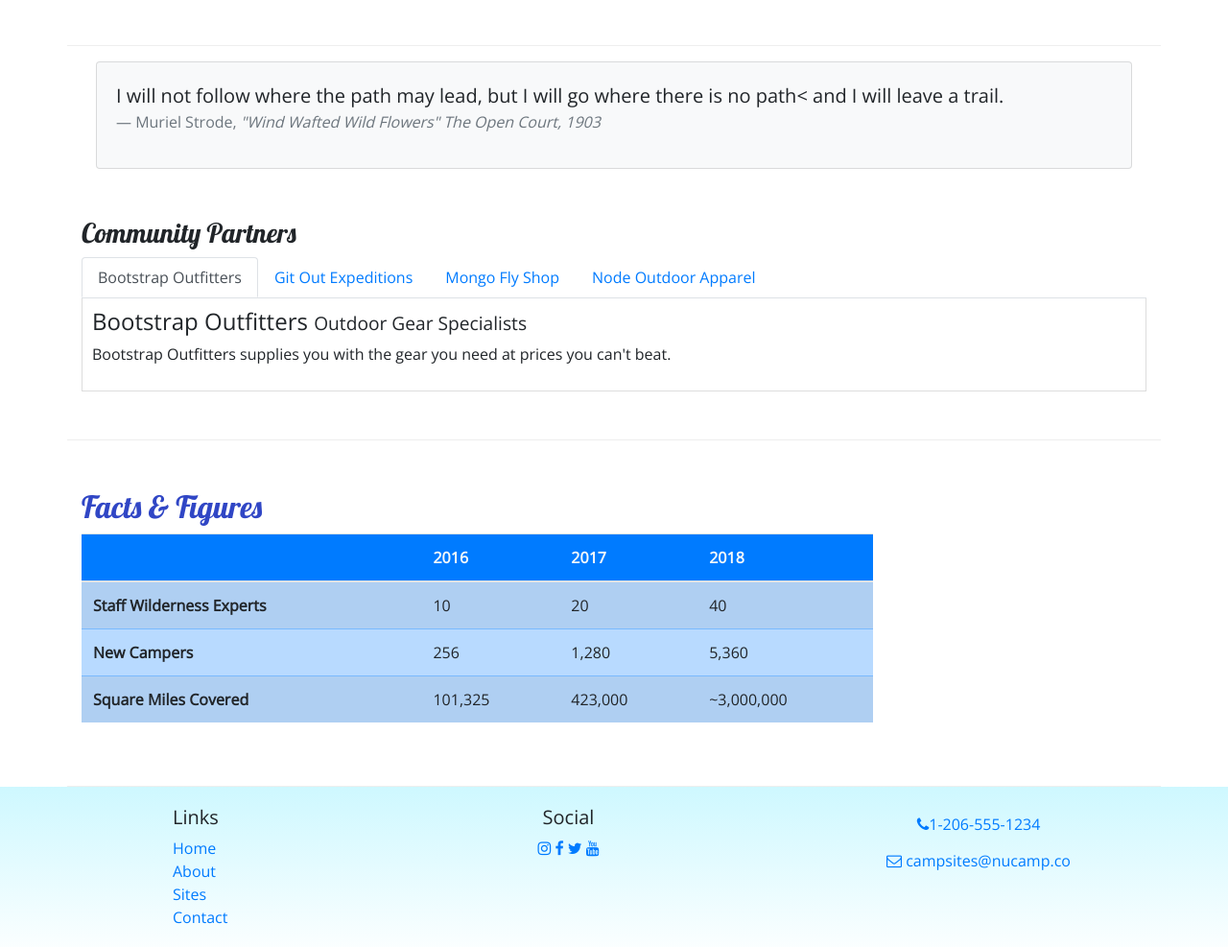
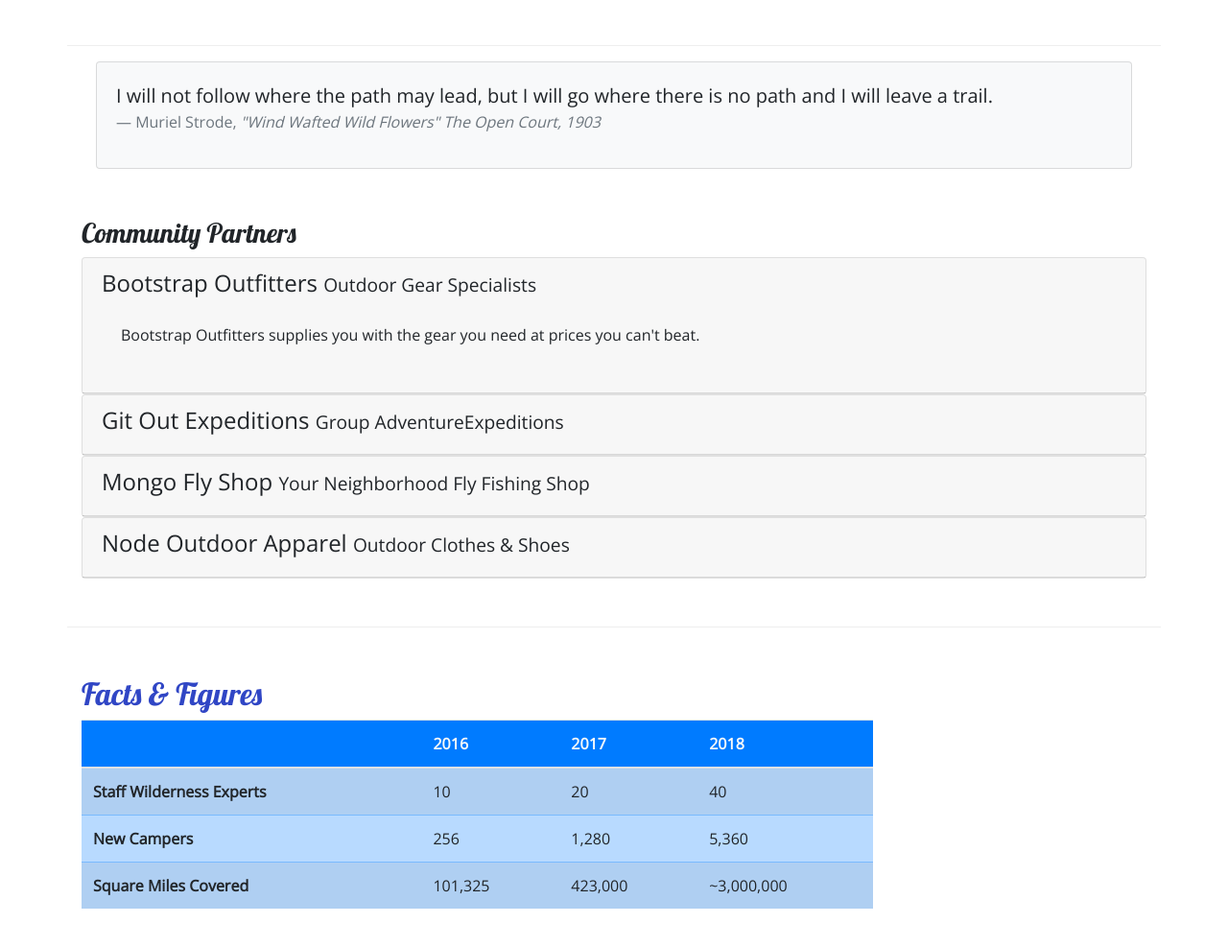
Before and after one commit to PaulyDigital22/nucampsite, a website: page aboutus.html in a window 1280 px wide. Shown: the part 634-1621 px from the top of the page at 96% size. Drawn offline with nearby package versions, Linux system fonts and the light colour scheme.

Commit message:
Accordion

```diff
--- a/aboutus.html
+++ b/aboutus.html
@@ -41,9 +41,10 @@
                     </li>
                     <li class="nav-item active"><a class="nav-link" href="#"><i class="fa fa-info fa-lg"></i> About</a>
                     </li>
-                    <li class="nav-item"><a class="nav-link" href="#"><i class="fa fa-list fa-lg"></i> Sites</a></li>
-                    <li class="nav-item"><a class="nav-link" href="contactus.html"><i
-                                class="fa fa-address-card fa-lg"></i>Contact</a></li>
+                    <li class="nav-item"><a class="nav-link" href="#"><i class="fa fa-list fa-lg"></i> Sites</a>
+                    </li>
+                    <li class="nav-item"><a class="nav-link" href="contactus.html"><i class="fa fa-address-card fa-lg"></i>Contact</a>
+                    </li>
                 </ul>
             </div>
         </div>
@@ -91,8 +92,7 @@
         <div class="col">
             <div class="card bg-light mt-3">
                 <blockquote class="blockquote card-body">
-                    <p class="mb-0">I will not follow where the path may lead, but I will go where there is no path< and
-                            I will leave a trail.</p>
+                    <p class="mb-0">I will not follow where the path may lead, but I will go where there is no path and I will leave a trail.</p>
                     <footer class="blockquote-footer">Muriel Strode,
                         <cite title="Source Title">"Wind Wafted Wild Flowers" The Open Court, 1903</cite>
                     </footer>
@@ -104,33 +104,52 @@
         <div class="row row-content">
             <div class="col">
                 <h3>Community Partners</h3>
-                <ul class="nav nav-tabs">
-                    <li class="nav-items"><a class="nav-link active" href="#bootstrap" role="tab"
-                            data-toggle="tab">Bootstrap Outfitters</li></a>
-                    <li class="nav-items"><a class="nav-link" href="#git" role="tab" data-toggle="tab">Git Out
-                            Expeditions</li></a>
-                    <li class="nav-items"><a class="nav-link" href="#mongo" role="tab" data-toggle="tab">Mongo Fly Shop
-                    </li></a>
-                    <li class="nav-items"><a class="nav-link" href="#node" role="tab" data-toggle="tab">Node Outdoor
-                            Apparel</li></a>
-                </ul>
-                <div class="tab-content">
-                    <div role="tabpanel" class="tab-pane fade show active" id="bootstrap">
-                        <h4>Bootstrap Outfitters <small>Outdoor Gear Specialists</small></h4>
-                        <p class="d-none d-sm-block">Bootstrap Outfitters supplies you with the gear you need at prices
-                            you can't beat.</p>
+                <div id="accordion">
+                    <div class="card">
+                        <div role="tab" class="card-header">
+                            <h4>
+                                <a data-toggle="collapse" data-target="#bootstrap">Bootstrap Outfitters <small>Outdoor Gear Specialists</small></a>
+                            </h4>
+                            <div class="collapse show" id="bootstrap" data-parent="#accordion">
+                                <div class="card-body">
+                                    <p class="d-none d-sm-block">Bootstrap Outfitters supplies you with the gear you need at prices you can't beat.</p>
                                 </div>
-                    <div role="tabpanel" class="tab-pane fade" id="git">
-                        <h4>Git Out Expeditions <small>Group Adventure Expeditions</small></h4>
+                            </div>
+                        </div>
+                    </div>
+                    <div class="card">
+                        <div role="tab" class="card-header">
+                            <h4>
+                                <a class="collapsed" data-toggle="collapse" data-target="#git">Git Out Expeditions <small>Group AdventureExpeditions</small></a>
+                            </h4>
+                            <div class="collapse" id="git" data-parent="#accordion">
+                                <div class="card-body">
                                     <p class="d-none d-sm-block">Join Git Out Expeditions to explore new horizons with a group of other adventurers!</p>
                                 </div>
-                    <div role="tabpanel" class="tab-pane fade" id="mongo">
-                        <h4>Mongo Fly Shop <small>Your Neighborhood Fly Fishing Shop</small></h4>
+                            </div>
+                        </div>
+                    </div>
+                    <div class="card">
+                        <div role="tab" class="card-header">
+                            <h4><a class="collapsed" data-toggle="collapse" data-target="#mongo">Mongo Fly Shop <small>Your Neighborhood Fly Fishing Shop</small></a>
+                            </h4>
+                            <div class="collapse" id="mongo" data-parent="#accordion">
+                                <div class="card-body">
                                     <p class="d-none d-sm-block">Need a new fishing pole, a tacklebox, or flies of all kinds? Stop by Mongo Fly Shop.</p>
                                 </div>
-                    <div role="tabpanel" class="tab-pane fade" id="node">
-                        <h4>Node Outdoor Apparel <small>Outdoor Clothes & Shoes</small></h4>
+                            </div>
+                        </div>
+                    </div>
+                    <div class="card">
+                        <div role="tab" class="card-header">
+                            <h4><a class="collapsed" data-toggle="collapse" data-target="#node">Node Outdoor Apparel <small>Outdoor Clothes & Shoes</small></a>
+                            </h4>
+                            <div class="collapse" id="node" data-parent="#accordion">
+                                <div class="card-body">
                                     <p class="d-none d-sm-block">From polar fleeces to swimsuits, hiking boots to waders, a visit to Node will be sure to get you covered.</p>
+                                </div>
+                            </div>
+                        </div>
                     </div>
                 </div>
             </div>
@@ -194,10 +213,8 @@
                     <a href="http://youtube.com/"><i class="fa fa-youtube"></i></a>
                 </div>
                 <div class="col-sm-4 text-center">
-                    <a role="button" class="btn btn-link" href="tel:+12065551234"><i
-                            class="fa fa-phone"></i>1-206-555-1234</a><br />
-                    <a role="button" class="btn btn-link" href="mailto:campsite@nucamp.co"><i
-                            class="fa fa-envelope-o"></i> campsites@nucamp.co</a>
+                    <a role="button" class="btn btn-link" href="tel:+12065551234"><i class="fa fa-phone"></i>1-206-555-1234</a><br />
+                    <a role="button" class="btn btn-link" href="mailto:campsite@nucamp.co"><i class="fa fa-envelope-o"></i> campsites@nucamp.co</a>
                 </div>
             </div>
         </div>
--- a/css/styles.css
+++ b/css/styles.css
@@ -36,8 +36,7 @@ header h2 {
     background-color: #901cad;
 }
 
-.tab-content {
-    border: 1px solid #ddd;
-    border-top: none;
-    padding: 10px;
+a, a:hover {
+    color: inherit;
+    text-decoration: none;
 }
```
Lines whose indentation alone changed are shown as unchanged.
